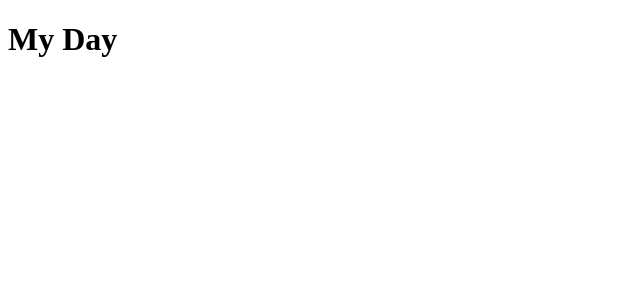
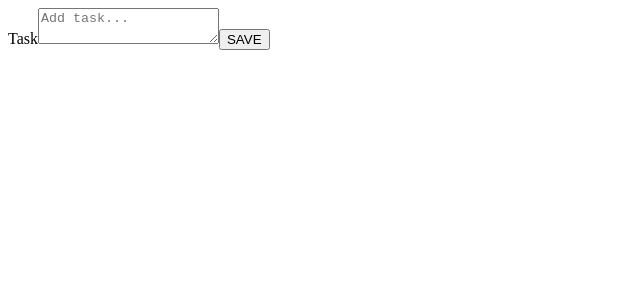
Before and after one commit to threevanny/myday, a React (Vite) app: page / in a window 1280 px wide. Shown: the top 300 px of the page, without its empty margins (0-640 px from the left). Built offline with nearby package versions, Linux system fonts and the light colour scheme.

Commit message:
Form component

```diff
--- a/src/App.jsx
+++ b/src/App.jsx
@@ -1,12 +1,10 @@
-import { useState } from 'react'
-import './App.css'
+import {Form } from './components/Form'
 
 function App() {
-  const [count, setCount] = useState(0)
 
   return (
     <>
-      <h1>My Day</h1>
+      <Form />
     </>
   )
 }
--- /dev/null
+++ b/src/components/Form.jsx
@@ -0,0 +1,23 @@
+import { useState } from 'react';
+
+export function Form (){
+
+    const [task, setTask] = useState('')
+
+    const handleSubmit = (e) => {
+        e.preventDefault();
+        alert(task)
+    }
+
+    const getTextFromInput = (e) => {
+        setTask(e.target.value)
+    }
+
+    return (
+        <form onSubmit={ handleSubmit }>
+            <label htmlFor="Task">Task</label>
+            <textarea placeholder="Add task..." onChange={ getTextFromInput }></textarea>
+            <button type="submit" >SAVE</button>
+        </form>
+    )
+}
```
